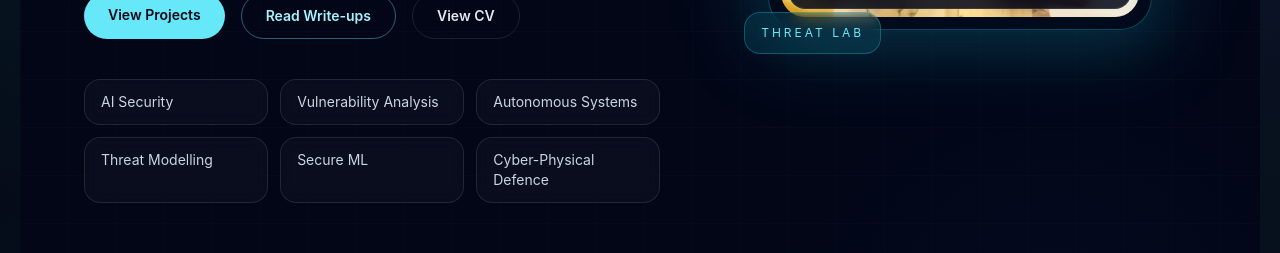
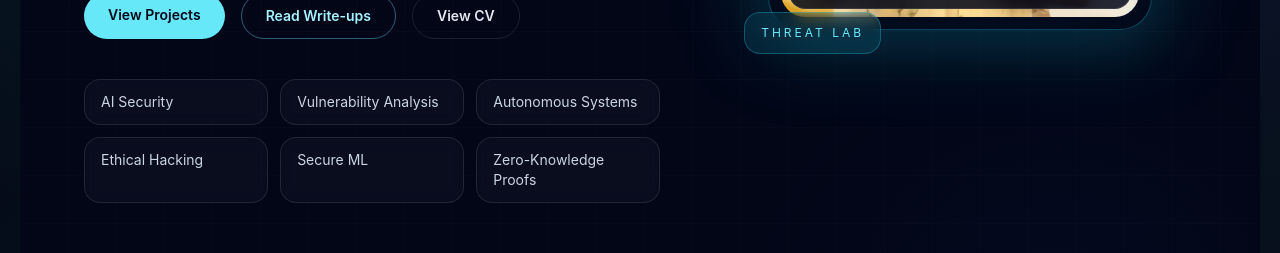
Before and after one commit to vishnu-cy/vishnu-portfolio, a Next.js app: page / in a window 1280 px wide. Shown: the part 880-1133 px from the top of the page. Built offline with nearby package versions, Linux system fonts and the light colour scheme.

Commit message:
Update page.tsx

```diff
--- a/app/page.tsx
+++ b/app/page.tsx
@@ -10,9 +10,9 @@ const focusAreas = [
   "AI Security",
   "Vulnerability Analysis",
   "Autonomous Systems",
-  "Threat Modelling",
+  "Ethical Hacking",
   "Secure ML",
-  "Cyber-Physical Defence",
+  "Zero-Knowledge Proofs",
 ];
 
 const systemLayers = [
```
